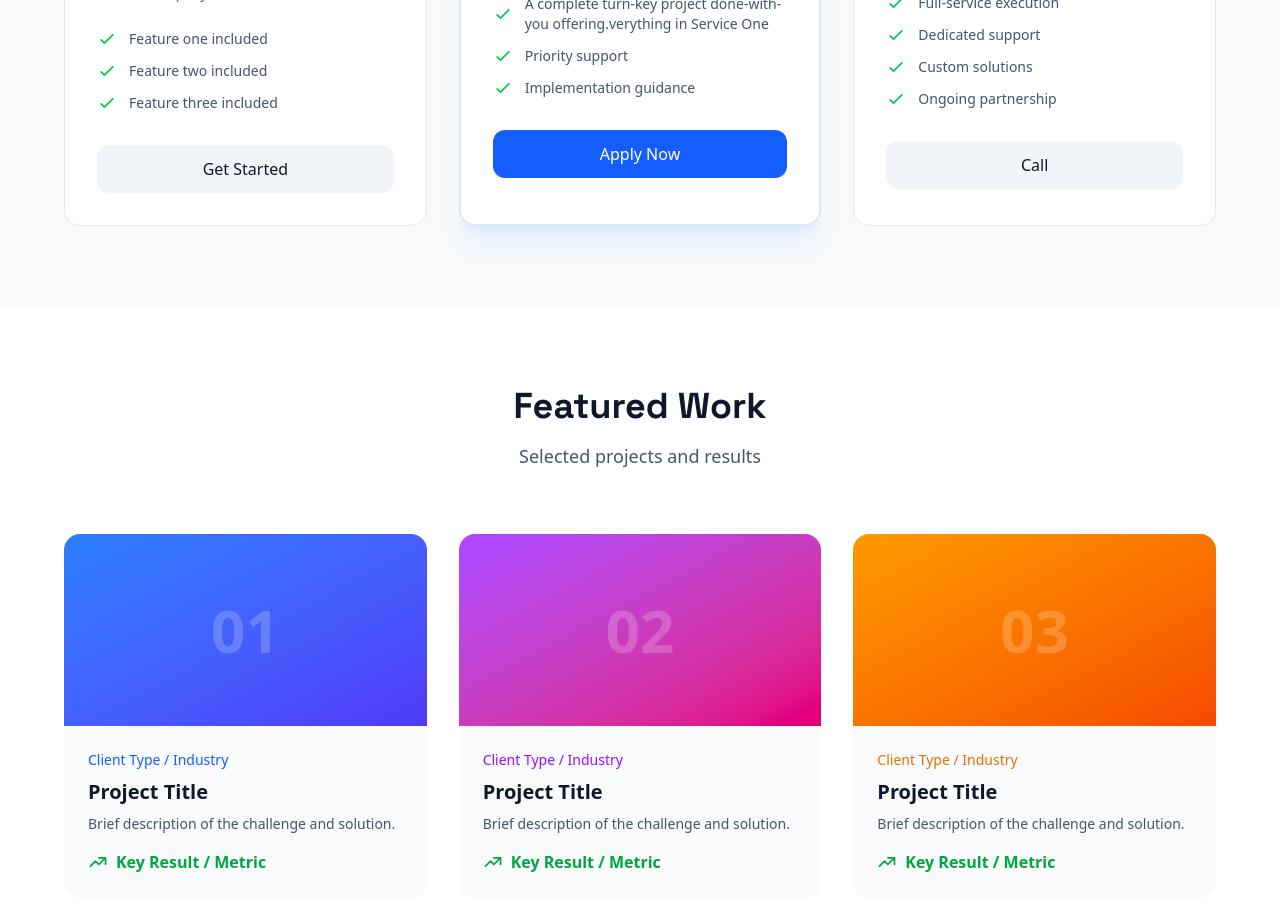
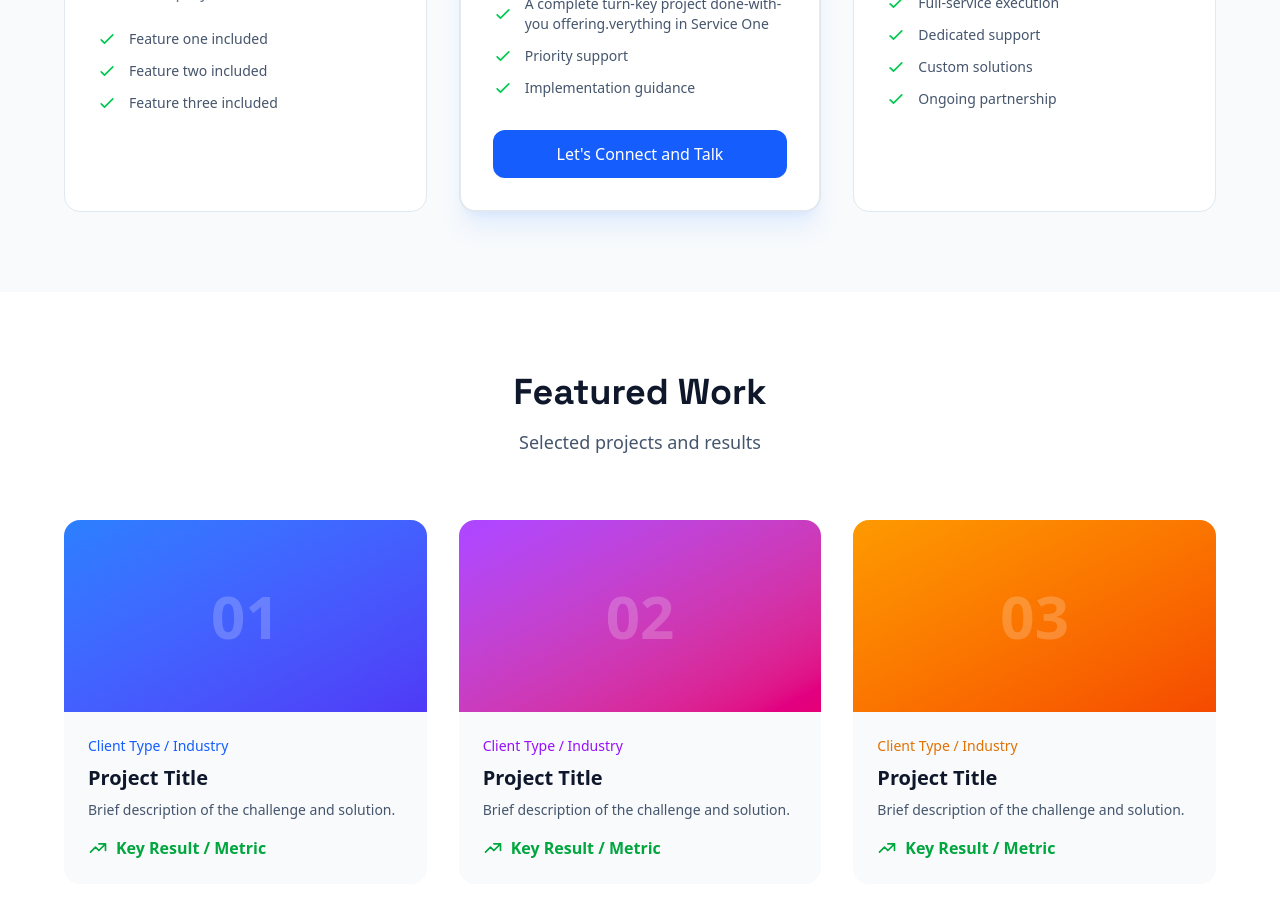
Before and after one commit to zraihan-CSTU/ZR-landing-page, a Next.js app: page / in a window 1280 px wide. Shown: the part 1840-2750 px from the top of the page. Built offline with nearby package versions, Linux system fonts and the light colour scheme.

Commit message:
Removed Call Button and other buttn  in app folder

```diff
--- a/app/page.tsx
+++ b/app/page.tsx
@@ -241,9 +241,6 @@ export default function Home() {
                     Feature three included
                   </li>
                 </ul>
-                <a href="#contact" className="block w-full text-center py-3 px-6 bg-slate-100 dark:bg-slate-700 hover:bg-slate-200 dark:hover:bg-slate-600 text-slate-900 dark:text-white rounded-xl font-medium transition-colors">
-                  Get Started
-                </a>
               </div>
 
               {/* Service 2 - DWY/Most Popular */}
@@ -272,7 +269,7 @@ export default function Home() {
                   </li>
                 </ul>
                 <a href="#contact" className="block w-full text-center py-3 px-6 bg-blue-600 hover:bg-blue-700 text-white rounded-xl font-medium transition-colors">
-                  Apply Now
+                  Let's Connect and Talk
                 </a>
               </div>
 
@@ -303,9 +300,6 @@ export default function Home() {
                     Ongoing partnership
                   </li>
                 </ul>
-                <a href="#contact" className="block w-full text-center py-3 px-6 bg-slate-100 dark:bg-slate-700 hover:bg-slate-200 dark:hover:bg-slate-600 text-slate-900 dark:text-white rounded-xl font-medium transition-colors">
-                 Call
-                </a>
               </div>
             </div>
           </div>
```
